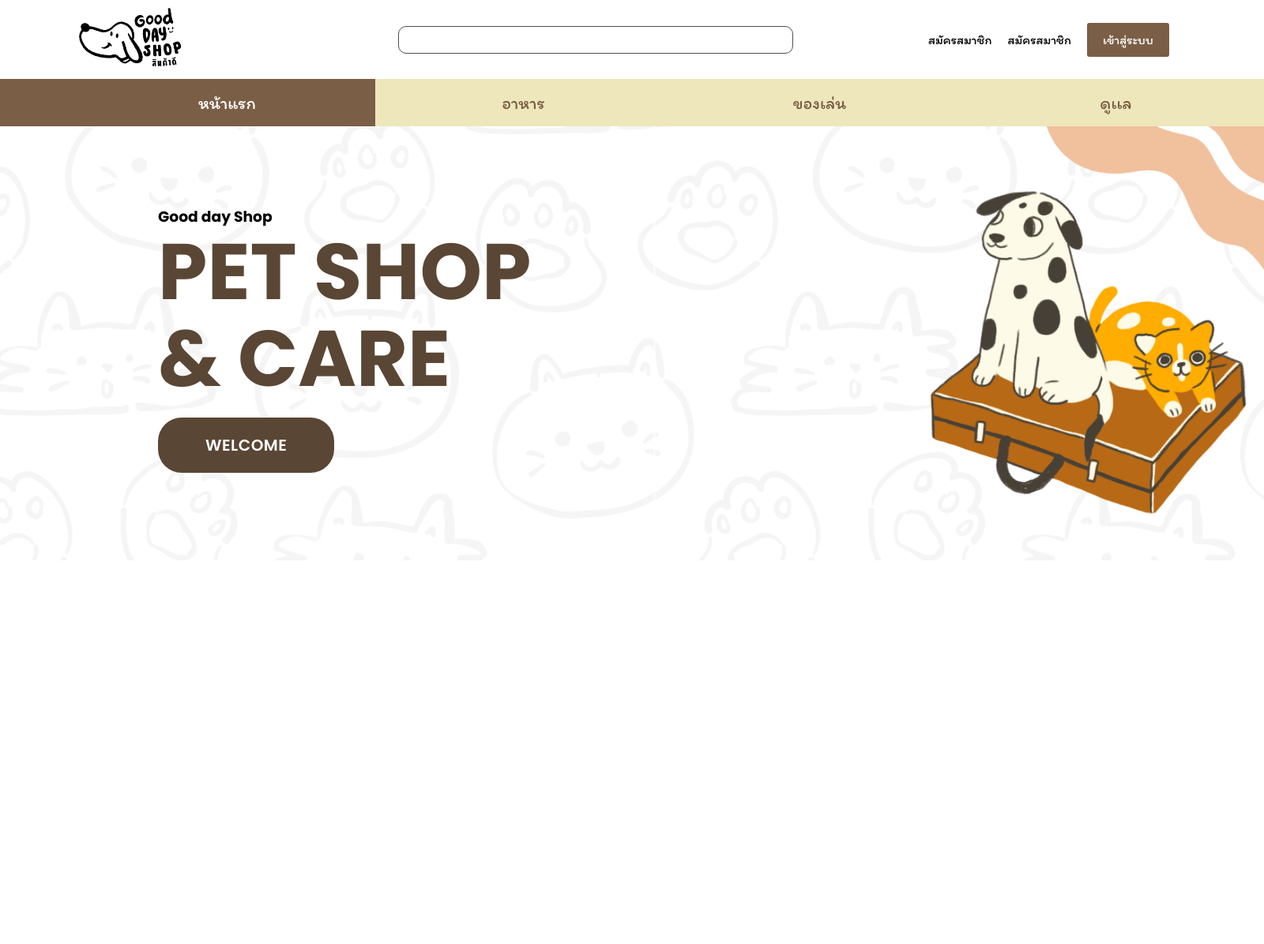
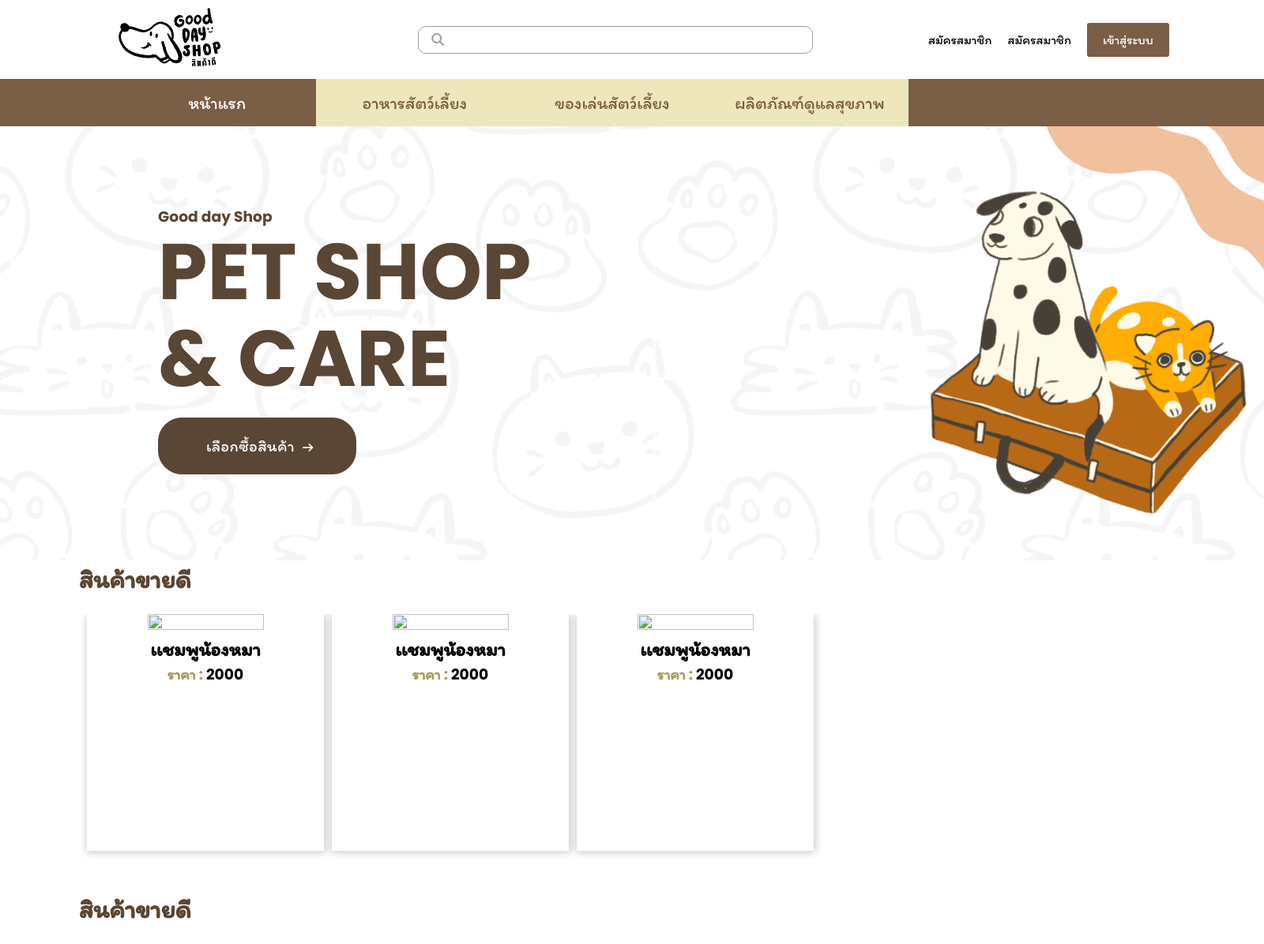
Before and after one commit to PolawatK/Projectwepapp---PETSHOP, a PHP site: page / in a window 1600 px wide. Shown: the whole page at 79% size. Before the commit the page ends 651 px from the top, so only its background shows below. Run offline with PHP 8.4, Linux system fonts and the light colour scheme; some libraries are stand-ins or nearby versions.

Commit message:
10/05/25

```diff
--- a/index.html
+++ b/index.html
@@ -5,6 +5,7 @@
     <meta name="viewport" content="width=device-width, initial-scale=1.0">
     <title>Home</title>
     <link rel="stylesheet" href="style/index.css">
+    <link rel="stylesheet" href="https://cdnjs.cloudflare.com/ajax/libs/font-awesome/7.0.1/css/all.min.css" integrity="sha512-2SwdPD6INVrV/lHTZbO2nodKhrnDdJK9/kg2XD1r9uGqPo1cUbujc+IYdlYdEErWNu69gVcYgdxlmVmzTWnetw==" crossorigin="anonymous" referrerpolicy="no-referrer" />
 </head>
 <body>
     <header>
@@ -14,6 +15,7 @@
             </div>
             <div class="search-box">
                 <input type="text">
+                <i class="fa-solid fa-magnifying-glass"></i>
             </div>
             <div class="menubar">
                 <ul>
@@ -23,22 +25,61 @@
                 </ul>
             </div>
         </div>
-        <nav class="main-nav" id="mainNav">
+    </header>
+    <nav class="main-nav" id="mainNav">
             <ul>
                 <li><a href="index.html">หน้าแรก</a></li>
-                <li><a href="">อาหาร</a></li>
-                <li><a href="">ของเล่น</a></li>
-                <li><a href="">ดูเเล</a></li>
+                <li><a href="">อาหารสัตว์เลี้ยง</a>
+                    <ul class="nav-dropdown">
+                        <li><a href="#">อาหารน้องหมา</a></li>
+                        <li><a href="#">อาหารน้องเเมว</a></li>
+                    </ul>
+                </li>
+                <li><a href="">ของเล่นสัตว์เลี้ยง</a></li>
+                <li><a href="">ผลิตภัณฑ์ดูแลสุขภาพ</a></li>
             </ul>
         </nav>
-    </header>
     <div class="container-pt">
         <div class="pt-title">
             <h3>Good day Shop</h3>
             <h1>PET SHOP <br> & CARE</h1>
-            <button><a href="">WELCOME</a></button>
+            <button><a href="">เลือกซื้อสินค้า</a><i class="fa-solid fa-arrow-right"></i></button>
         </div>
     </div>
+    <h1 class="title-bd">สินค้าขายดี</h1>
+    <div class="container-bd">
+            <a href="#"><div class="item-box">
+                <div class="it-img-box">
+                        <img src="https://st.bigc-cs.com/cdn-cgi/image/format=webp,quality=90/public/media/catalog/product/96/88/8851495001896/8851495001896_1-20240110102433-.jpg" alt="">
+                </div>
+                <div class="it-title">
+                        <h2>เเชมพูน้องหมา</h2>
+                        <h3><strong>ราคา : </strong> 2000</h3>
+                    </div>
+                </div>
+            </a>
+            <a href="#"><div class="item-box">
+                <div class="it-img-box">
+                        <img src="https://st.bigc-cs.com/cdn-cgi/image/format=webp,quality=90/public/media/catalog/product/96/88/8851495001896/8851495001896_1-20240110102433-.jpg" alt="">
+                </div>
+                <div class="it-title">
+                        <h2>เเชมพูน้องหมา</h2>
+                        <h3><strong>ราคา : </strong> 2000</h3>
+                    </div>
+                </div>
+            </a>
+            <a href="#"><div class="item-box">
+                <div class="it-img-box">
+                        <img src="https://st.bigc-cs.com/cdn-cgi/image/format=webp,quality=90/public/media/catalog/product/96/88/8851495001896/8851495001896_1-20240110102433-.jpg" alt="">
+                </div>
+                <div class="it-title">
+                        <h2>เเชมพูน้องหมา</h2>
+                        <h3><strong>ราคา : </strong> 2000</h3>
+                    </div>
+                </div>
+            </a>
+    </div>
+    <h1 class="title-bd">สินค้าขายดี</h1>
     <script src="js/script.js"></script>
 </body>
 </html>
--- a/style/index.css
+++ b/style/index.css
@@ -11,6 +11,7 @@
     display: flex;
     justify-content: space-between;
     width: 100%;
+    background-color: #fff;
 }
 .menubar{
     display: flex;
@@ -42,19 +43,25 @@
     display: flex;
     justify-content: center;
     align-items: center;
-
+}
+.search-box i{
+    position: absolute;
+    margin-left: -350px;
+    color: rgb(160, 159, 159);
 }
 .search-box input{
-        width: 500px;
-        height: 35px;
-        border: 1px solid rgb(78, 78, 78);
-        padding: 10px;
-        border-radius: 10px;
-        margin-left: 100px;
+    width: 500px;
+    height: 35px;
+    border: 1px solid rgb(158, 158, 158);
+    padding: 10px 10px 10px 40px;
+    border-radius: 10px;
+    margin-left: 100px;
+    transition: 0.5s;
 }
 .search-box input:focus {
   outline: none;
   box-shadow: none;
+  border: 1px solid rgb(0, 0, 0);
 }
 
 .logo{
@@ -62,47 +69,68 @@
     width: auto;
     display: flex;
     align-items: center;
-    padding-left: 100px;
+    padding-left: 150px;
 }
 .logo img{
     height: 80%;
     object-fit: cover;
 
 }
-header nav ul{
+nav ul{
     list-style: none;
     display: flex;
     align-items: center;
-    height: 100%;
+    height: 60px;
     justify-content: space-between;
+    position: absolute;
 }
-header nav ul a{
+nav ul a{
     text-decoration: none;
     height: 100%;
     color: #ffffff;
     align-items: center;
-    width: 375px;
+    width: 250px;
     display: flex;
     transition: 0.3s;
     justify-content: center;
     font-size: 22px;
 }
-header nav ul li{
+nav ul li{
     height: 100%;
     display: flex;
     transition: 0.3s;
 }
-header nav{
+.main-nav{
     height: 60px;
+    width: 100%;
     background-color: #7a5e46;
-    padding: 0px 100px 0px 100px;
+    padding: 0px 150px 0px 150px;
+    position: sticky;
+    top: 0;
+    z-index: 1000;
 }
-header nav ul li:hover{
+nav ul li:hover{
     background-color: #eee7bb;
     color: #7a5e46;
 }
-header nav ul li:hover a{
+nav ul li:hover a{
     background-color: #eee7bb;
+    color: #7a5e46;
+}
+nav ul li ul.nav-dropdown{
+    display: none;
+    position: absolute;
+    top: 100%;
+}
+nav ul li:hover ul.nav-dropdown {
+    display: block;
+}
+nav ul li ul.nav-dropdown li a{
+    background-color: #eeead4;
+    color: #aa9e92;
+}
+nav ul li ul.nav-dropdown li a:hover{
+    background-color: #eceadc;
     color: #7a5e46;
 }
 .active{
@@ -124,17 +152,92 @@ header nav ul li:hover a{
     line-height: 1.1;
     color: #5a4634;
 }
+.pt-title h3{
+    color: #5a4634;
+}
 .pt-title button a{
     text-decoration: none;
     color: #fff;
-    font-weight: 600;
+    font-weight: 400;
     letter-spacing: 0.5px;
     font-size: 20px;
+}
+.pt-title button i{
+    color: #fff;
+    padding-left: 10px;
 }
 .pt-title button{
     margin-top: 20px;
     padding: 20px 60px 20px 60px;
     border-radius: 30px;
-    border: none;
+    border: 1px solid #5a4634;
     background-color: #5a4634;
+    transition: 0.5s;
 }
+.pt-title button:hover{
+    border: 1px solid #5a4634;
+    color: #5a4634;
+    background-color: #fff;
+}
+.pt-title button:hover a{
+    color: #5a4634;
+}
+.pt-title button:hover i{
+    color: #5a4634;
+}
+.container-bd{
+    height: 350px;
+    padding-left: 100px;
+    display: flex;
+    max-width: 100%;
+    overflow-x: auto;
+    -ms-overflow-style: none;
+    cursor: grab;
+}
+.container-bd a{
+    text-decoration: none;
+}
+.container-bd::-webkit-scrollbar {
+  display: none;
+}
+.title-bd{
+    padding-bottom: 20px;
+    padding-left: 100px;
+    color: #5a4634;
+}
+.item-box{
+    background-color: rgb(255, 255, 255);
+    width: 300px;
+    height: 300px;
+    justify-content: center;
+    text-align: center;
+    color: #5a4634;
+    box-shadow: 1px 1px 10px 1px rgba(0, 0, 0, 0.219);
+    margin-left: 10px;
+    transition: 0.5s;
+}
+.item-box:hover{
+    box-shadow: 1px 1px 100px 1px rgba(0, 0, 0, 0.219);
+    animation: float 0.5s ease-in-out infinite;
+}
+@keyframes float{
+    0%, 100% {
+    transform: translateY(0);
+  }
+  50% {
+    transform: translateY(-4px);
+  }
+}
+.it-title strong{
+    color: #a79c5a;
+}
+.it-img-box{
+    width: 100%;
+    display: flex;
+    justify-content: center;
+}
+.it-img-box img{
+    object-fit: cover;
+    width: 70%;
+    height: 70%;
+}
```
Also changed, not shown: js/script.js (line endings or trailing spaces).
